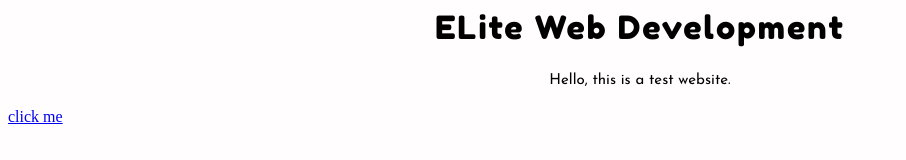
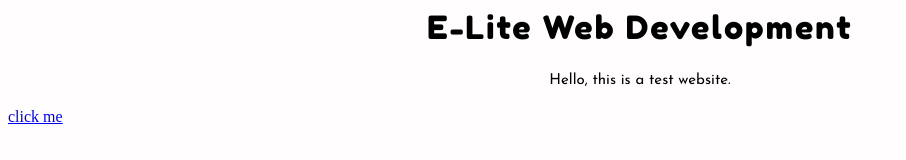
Before and after one commit to ShadowRunnerGH/e-lite-section-0, a plain HTML site: page index.html in a window 1280 px wide. Shown: the whole page, without its empty margins (0-906 px from the left). Drawn offline with Linux system fonts and the light colour scheme; a web font is replaced by a local one.

Commit message:
Changes added to HTML

```diff
--- a/index.html
+++ b/index.html
@@ -6,7 +6,7 @@
         <title>Test page</title>
     </head>
     <body>
-        <h1>ELite Web Development</h1>
+        <h1>E-Lite Web Development</h1>
         <p>Hello, this is a test website.</p>
         <a href="api/hello?name=Parav">click me</a>
     </body>
```
